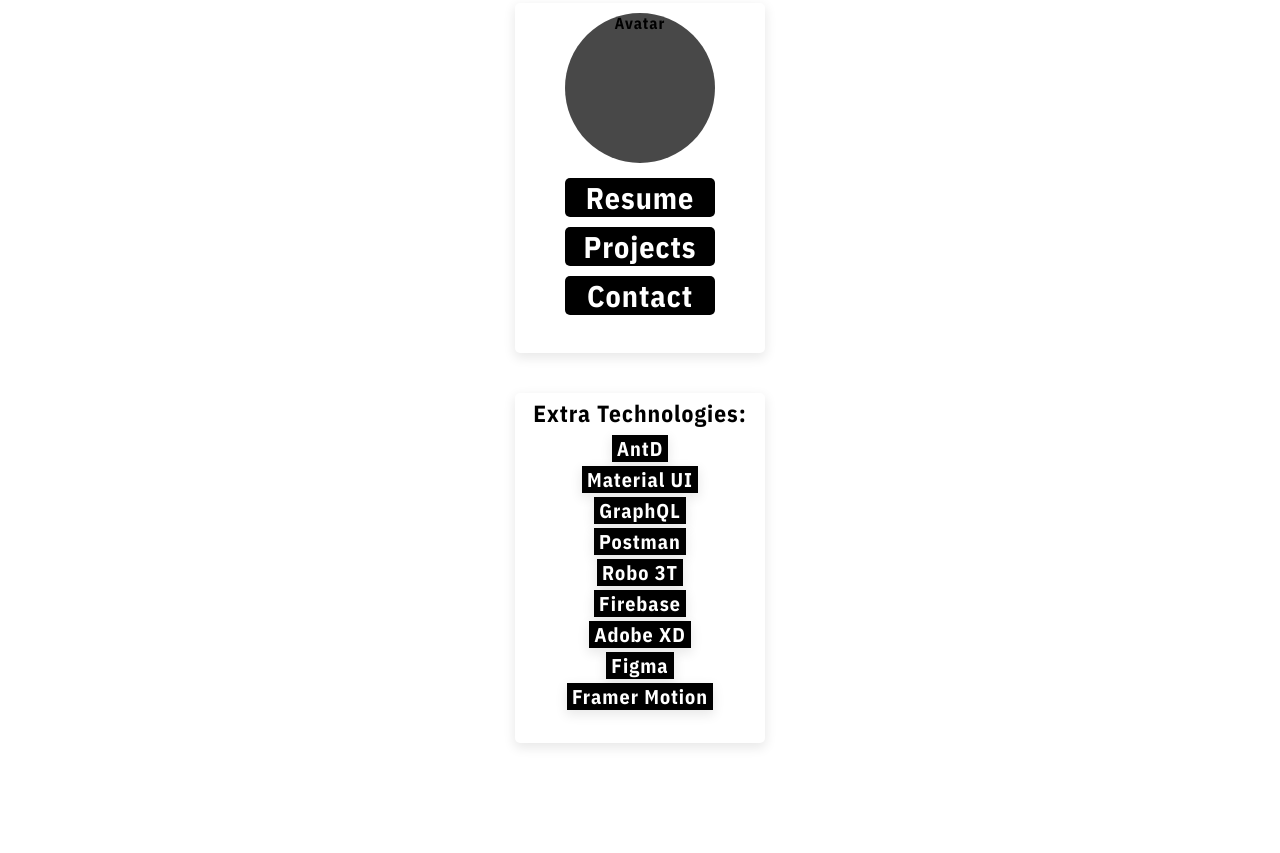
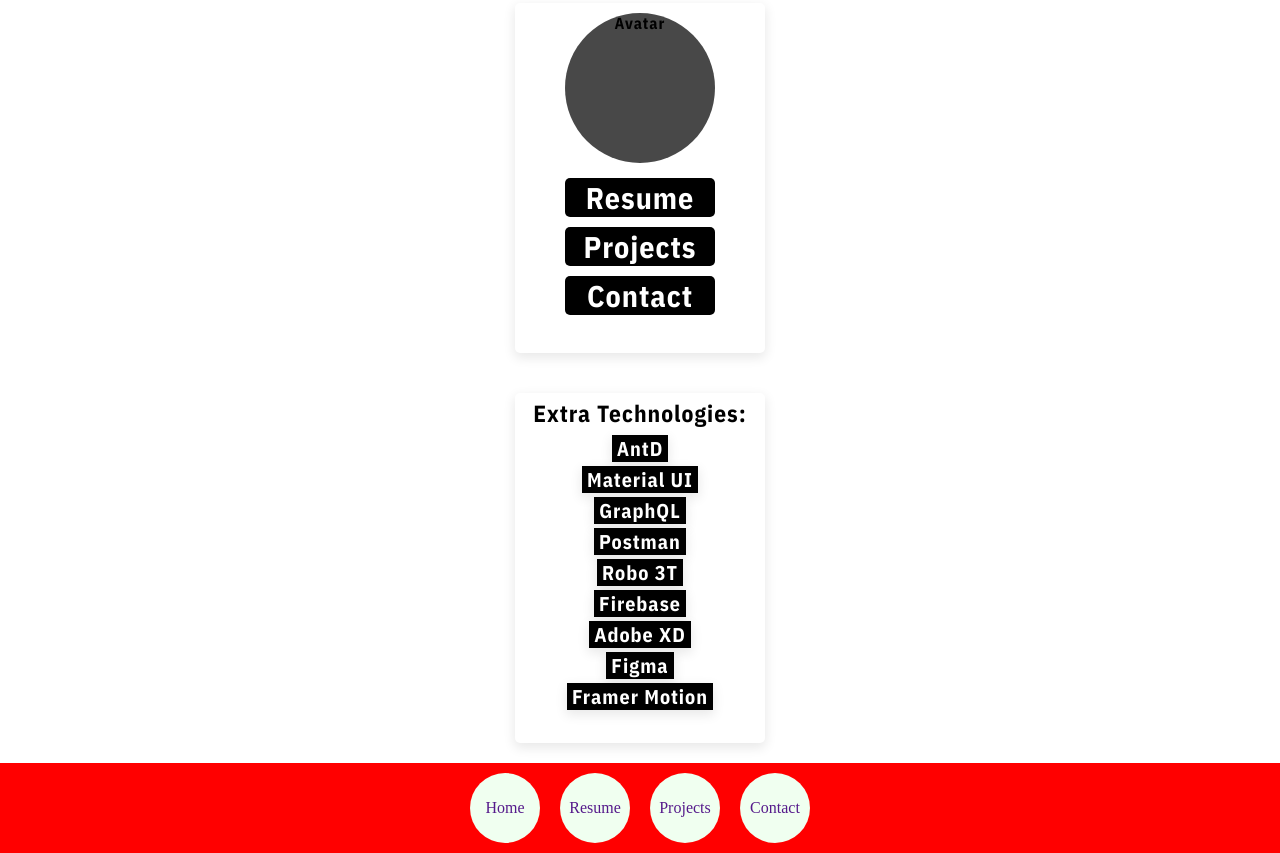
Before and after one commit to DavidKost27/david-kostuchenko, a Gatsby site: page / in a window 1280 px wide. Shown: the part 582-1435 px from the top of the page. Before the commit the page ends 1345 px from the top, so only its background shows below. Built offline with nearby package versions, Linux system fonts and the light colour scheme; Gatsby itself is replaced by a stand-in of ours; a web font is replaced by a local one.

Commit message:
[Component] NavBar (set-up)

```diff
--- /dev/null
+++ b/src/components/NavBar/index.jsx
@@ -0,0 +1,13 @@
+import React from "react";
+import "./styles.scss";
+
+export default function NavBar() {
+  return (
+    <div className="navbar">
+      <a href="">Home</a>
+      <a href="">Resume</a>
+      <a href="">Projects</a>
+      <a href="">Contact</a>
+    </div>
+  );
+}
--- /dev/null
+++ b/src/components/NavBar/styles.scss
@@ -0,0 +1,19 @@
+.navbar {
+  background-color: red;
+  width: 100%;
+  height: 90px;
+  display: flex;
+  align-items: center;
+  justify-content: center;
+  > a {
+    display: flex;
+    align-items: center;
+    justify-content: center;
+    background-color: honeydew;
+    width: 70px;
+    height: 70px;
+    border-radius: 50%;
+    margin: 10px;
+    text-decoration: none;
+  }
+}
--- a/src/pages/index.js
+++ b/src/pages/index.js
@@ -2,6 +2,7 @@
 import "./styles.scss";
 
 import InfoCard from "../components/InfoCard";
+import NavBar from "../components/NavBar";
 
 const IndexPage = () => {
   return (
@@ -12,6 +13,8 @@
         <h2>Full-Stack Developer</h2>
 
         <InfoCard />
+
+        <NavBar />
       </div>
     </main>
   );
```
